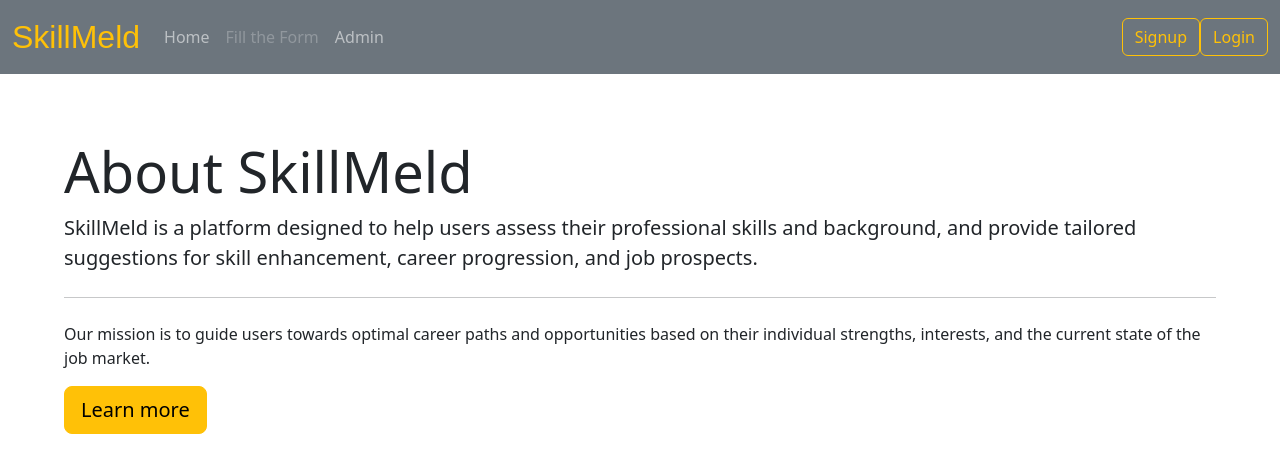
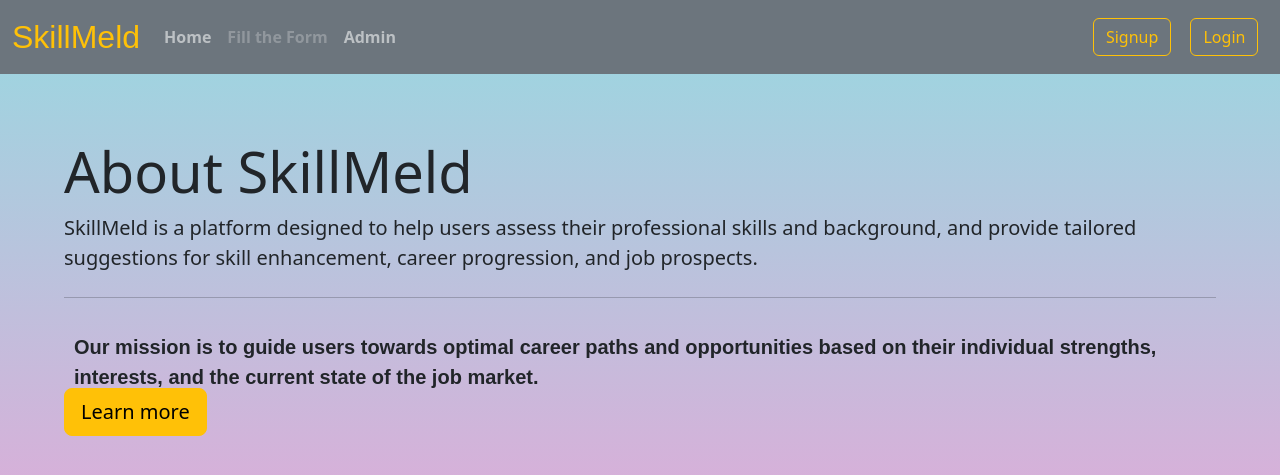
Before and after one commit to VanshPT/SkillMeld, a Django app: page / in a window 1280 px wide. Shown: the top 475 px of the page. Run offline with Django 5.2, Linux system fonts and the light colour scheme; some web fonts are replaced.

Commit message:
final commit

```diff
--- a/home/static/css/base.css
+++ b/home/static/css/base.css
@@ -15,3 +15,20 @@
   font-style: normal;
   font-size: 2rem;
 }
+
+body{
+  background-color: #D9AFD9;
+background-image: linear-gradient(0deg, #D9AFD9 0%, #97D9E1 100%);
+background-repeat: no-repeat;
+font-weight: bold;
+}
+.custom-margg{
+  margin: 0 0.6rem!important;
+}
+
+
+.footclass a{
+color:black ;
+bottom:0;
+margin-top: 13rem;
+}
--- a/home/templates/base.html
+++ b/home/templates/base.html
@@ -11,11 +11,7 @@
 <link href="https://fonts.googleapis.com/css2?family=Anta&display=swap" rel="stylesheet">
     <link rel="stylesheet" href="{% static 'css/base.css' %}">
     {% block css %}
-    <style>
-        .custom-margg{
-            margin: 0 1rem;
-        }
-    </style>
+
     {% endblock %}
 </head>
 <body>
@@ -100,7 +96,7 @@
                         </div>
                 </div>
                 <div class="modal-footer">
-                    <button type="submit" class="btn btn-success">Sign Up</button>
+                    <button type="submit" class="btn btn-outline-warning">Sign Up</button>
                 </div>
                 </form>
             </div>
@@ -127,7 +123,7 @@
                         </div>
                 </div>
                 <div class="modal-footer">
-                    <button type="submit" class="btn btn-outline-success">Login</button>
+                    <button type="submit" class="btn btn-outline-warning">Login</button>
                 </div>
                 </form>
             </div>
--- a/home/templates/getrec.html
+++ b/home/templates/getrec.html
@@ -11,7 +11,7 @@
         <div class="col-md-6 mb-4">
             <div class="card">
                 <div class="card-body">
-                    <h5 class="card-title">{{ course.Name }}</h5>
+                    <h5 class="card-title">Course-{{ forloop.counter }}</h5> <!-- Modify this line -->
                     <a href="{{ course.BuyLink }}" class="btn btn-primary">Buy Now</a>
                 </div>
             </div>
--- a/home/templates/index.html
+++ b/home/templates/index.html
@@ -9,6 +9,14 @@
             margin: 2rem;
             padding: 2rem;
         }
+        #moto-thing{
+            font-size: 1.5rem;
+            font-family: Arial, sans-serif;
+        font-size: 20px;
+        padding: 10px;
+        width: 100%;
+        height: 50px;
+        }
     </style>
 {% endblock %}
 
@@ -18,7 +26,7 @@
         <h1 class="display-4">About SkillMeld</h1>
         <p class="lead">SkillMeld is a platform designed to help users assess their professional skills and background, and provide tailored suggestions for skill enhancement, career progression, and job prospects.</p>
         <hr class="my-4">
-        <p>Our mission is to guide users towards optimal career paths and opportunities based on their individual strengths, interests, and the current state of the job market.</p>
+        <p id="moto-thing"></p>
         <a class="btn btn-warning btn-lg" href="#" role="button">Learn more</a>
     </div>
 {% endblock %}
@@ -26,6 +34,19 @@
 {% block js %}
     <!-- Custom JS for the About page -->
     <script>
-        // Add your custom JavaScript code here
+        function typingEffect(text, containerId, speed) {
+    let container = document.getElementById(containerId);
+    let index = 0;
+    let intervalId = setInterval(function() {
+        container.textContent += text[index];
+        index++;
+        if (index === text.length) {
+            clearInterval(intervalId);
+        }
+    }, speed);
+}
+
+// Call the typingEffect function with the desired parameters
+typingEffect("Our mission is to guide users towards optimal career paths and opportunities based on their individual strengths, interests, and the current state of the job market.", "moto-thing", 30); // "Hello, world!" is the text to type, "typing-container" is the id of the container, and 100 is the speed in milliseconds
     </script>
 {% endblock %}
--- a/home/templates/mainform.html
+++ b/home/templates/mainform.html
@@ -44,6 +44,10 @@
             margin-left: 2rem;
             margin-bottom: 5rem;
             margin-top: 5rem;
+        }
+
+        button{
+            color:#ffc107;
         }
 
     </style>
```
Also changed, not shown: db.sqlite3, home/views.py (line endings or trailing spaces).
